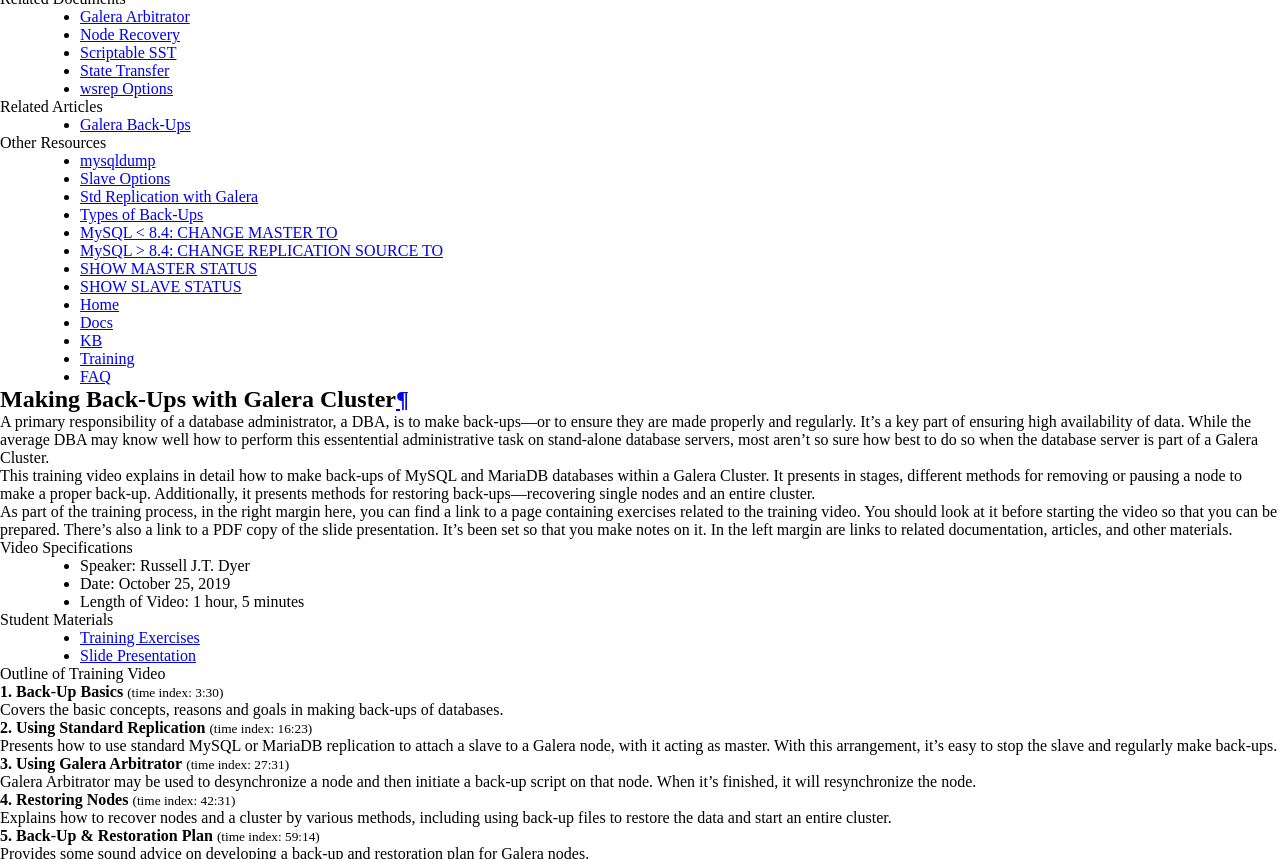
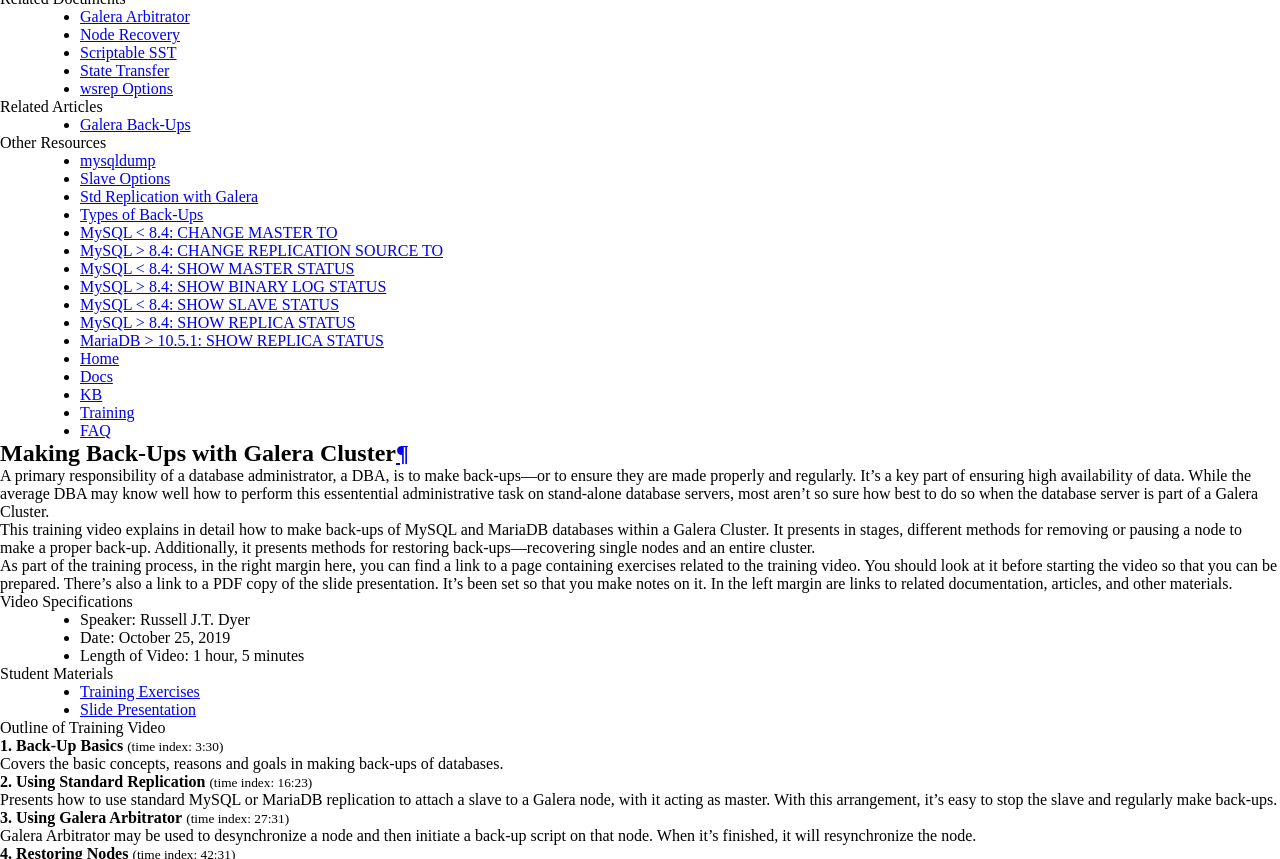
Before and after one commit to codership/documentation, a Sphinx documentation site: the page built from galeracluster/source/training/videos/galera-backup.rst, in a window 1280 px wide and 900 px high, scrolled down 316 px, cut to the strip 0-859 px from the top of the window. Built offline with Sphinx 7.4.7, drawn with Linux system fonts in a browser that asks for light colours; comment, search, counter and statistics services are not loaded; some of the changed text lies outside the part shown.

Commit message:
Statement names updated to allow for changes in MySQL/MariaDB naming conventions

```diff
--- a/galeracluster/source/training/videos/galera-backup-exercises.rst
+++ b/galeracluster/source/training/videos/galera-backup-exercises.rst
@@ -132,7 +132,7 @@ This set of exercises require all four servers mentioned in the requirements abo
 
 5. Create a user with ``REPLICATION CLIENT`` on the Galera node you’ve designated to be a master. Use ``mysqldump`` to make a copy of all of the databases on the master. Be sure to use the ``--flush-logs`` and ``--master-data`` options.
 
-6. Use the ``scp`` command to copy the dump file you created on the master, to the slave.  Load the data on the slave, using the ``mysql`` client. Execute the ``CHANGE MASTER TO`` (for MySQL releases before 8.4) or ``CHANGE REPLICATION SOURCE TO`` (for MySQL releases 8.4 und upper) statement to provide the IP address and port 3306, as well as the replication user name and password. Then start replication by executing the ``START SLAVE`` statement on the slave.  Check that replication is running fine with ``SHOW SLAVE STATUS`` on the slave. Try changing some data on the master and see if it replicates to the slave.
+6. Use the ``scp`` command to copy the dump file you created on the master, to the slave.  Load the data on the slave, using the ``mysql`` client. Execute the ``CHANGE MASTER TO`` (MySQL < 8.4) or ``CHANGE REPLICATION SOURCE TO`` (MySQL > 8.4) statement to provide the IP address and port 3306, as well as the replication user name and password. Then start replication by executing either the ``START SLAVE`` (MySQL < 8.4) or ``START REPLICA`` (MySQL > 8.4) statement on the slave.  Check that replication is running fine with either ``SHOW SLAVE STATUS`` (MySQL < 8.4) or ``SHOW REPLICA STATUS`` (MySQL > 8.4, MariaDB > 10.5.1) on the slave. Try changing some data on the master and see if it replicates to the slave.
 
 7. Make a directory called ``backups``, with a sub-directory within it called ``temp``. Stop the slave and use `mysqldump` to make a back-up on it to a the ``backups``, ``temp`` sub-directory.  Copy the binary log files, as well as the MySQL configuration file to the temporary back-up sub-directory.  Then tar and zip the back-up files. Start the slave again and make sure replication is running.
 
--- a/galeracluster/source/training/videos/galera-backup.rst
+++ b/galeracluster/source/training/videos/galera-backup.rst
@@ -52,8 +52,11 @@
       - `Types of Back-Ups <https://dev.mysql.com/doc/mysql-backup-excerpt/en/backup-types.html>`_
       - `MySQL < 8.4: CHANGE MASTER TO <https://dev.mysql.com/doc/refman/8.0/en/change-master-to.html>`_
       - `MySQL > 8.4: CHANGE REPLICATION SOURCE TO <https://dev.mysql.com/doc/refman/8.4/en/change-replication-source-to.html>`_
-      - `SHOW MASTER STATUS <https://dev.mysql.com/doc/refman/en/show-master-status.html>`_
-      - `SHOW SLAVE STATUS <https://dev.mysql.com/doc/refman/en/show-slave-status.html>`_
+      - `MySQL < 8.4: SHOW MASTER STATUS <https://dev.mysql.com/doc/refman/8.0/en/show-master-status.html>`_
+      - `MySQL > 8.4: SHOW BINARY LOG STATUS <https://dev.mysql.com/doc/refman/8.4/en/show-binary-log-status.html>`_
+      - `MySQL < 8.4: SHOW SLAVE STATUS <https://dev.mysql.com/doc/refman/8.0/en/show-slave-status.html>`_
+      - `MySQL > 8.4: SHOW REPLICA STATUS <https://dev.mysql.com/doc/refman/8.4/en/show-replica-status.html>`_
+      - `MariaDB > 10.5.1:  SHOW REPLICA STATUS <https://mariadb.com/kb/en/show-replica-status/>`_
 
 .. container:: top-links
 
@@ -153,8 +156,11 @@ Making Back-Ups with Galera Cluster
    - `Types of Back-Ups <https://dev.mysql.com/doc/mysql-backup-excerpt/en/backup-types.html>`_
    - `MySQL < 8.4: CHANGE MASTER TO <https://dev.mysql.com/doc/refman/8.0/en/change-master-to.html>`_
    - `MySQL > 8.4: CHANGE REPLICATION SOURCE TO <https://dev.mysql.com/doc/refman/8.4/en/change-replication-source-to.html>`_
-   - `SHOW MASTER STATUS <https://dev.mysql.com/doc/refman/en/show-master-status.html>`_
-   - `SHOW SLAVE STATUS <https://dev.mysql.com/doc/refman/en/show-slave-status.html>`_
+   - `MySQL < 8.4: SHOW MASTER STATUS <https://dev.mysql.com/doc/refman/8.0/en/show-master-status.html>`_
+   - `MySQL > 8.4: SHOW BINARY LOG STATUS <https://dev.mysql.com/doc/refman/8.4/en/show-binary-log-status.html>`_
+   - `MySQL < 8.4: SHOW SLAVE STATUS <https://dev.mysql.com/doc/refman/8.0/en/show-slave-status.html>`_
+   - `MySQL > 8.4: SHOW REPLICA STATUS <https://dev.mysql.com/doc/refman/8.4/en/show-replica-status.html>`_
+   - `MariaDB > 10.5.1:  SHOW REPLICA STATUS <https://mariadb.com/kb/en/show-replica-status/>`_
 
 
 .. toctree::
--- a/galeracluster/source/training/videos/galera-standard-replication-exercises.rst
+++ b/galeracluster/source/training/videos/galera-standard-replication-exercises.rst
@@ -122,9 +122,9 @@ Do these exercises after viewing the three sections on Standard Replication |---
 
 3. Use mysqldump to dump all of the databases on the master, although it will only have the system databases.  Be sure to use the ``--master-data`` and ``--flush-logs`` option.  Then use ``scp`` to copy the dump file from the master to the slave. Restart ``mysqld`` on the slave when you finish. Use the ``mysql`` client to process the dump file on the slave.
 
-4. Execute the ``CHANGE MASTER TO`` (for MySQL releases before 8.4) or ``CHANGE REPLICATION SOURCE TO`` (for MySQL releases 8.4 und upper) statement on the slave to provide the slave with the replication user name and password, and the port and IP address for communicating with the master.
+4. Execute the ``CHANGE MASTER TO`` (MySQL < 8.4) or ``CHANGE REPLICATION SOURCE TO`` (MySQL > 8.4) statement on the slave to provide the slave with the replication user name and password, and the port and IP address for communicating with the master.
 
-5. Use the ``START SLAVE`` statement to start the slave replicating.  Use ``SHOW SLAVE STATUS`` to check the slave’s status and to see if there are any errors.  Execute ``SHOW MASTER STATUS`` on the master.  Compare the name of the master’s binary and position to the corresponding values on the slave in the results of ``SHOW SLAVE STATUS``. If everything agrees and there are no error, enter a ``CREATE DATABASE`` statement on the master and see if it’s replicated on the slave.  If there are any problems, resolve them or start over.  Don’t do the next exercises until replication is working properly.
+5. Use either the ``START SLAVE`` (MySQL < 8.4) or ``START REPLICA`` (MySQL > 8.4) statement to start the slave replicating.  Use either ``SHOW SLAVE STATUS`` (MySQL < 8.4) or ``SHOW REPLICA STATUS`` (MySQL > 8.4, MariaDB > 10.5.1) to check the slave’s status and to see if there are any errors.  Execute either ``SHOW MASTER STATUS`` (MySQL < 8.4) or ``SHOW BINARY LOG STATUS`` (MySQL > 8.4) on the master.  Compare the name of the master’s binary and position to the corresponding values on the slave in the results of ``SHOW SLAVE STATUS``/``SHOW REPLICA STATUS``. If everything agrees and there are no error, enter a ``CREATE DATABASE`` statement on the master and see if it’s replicated on the slave.  If there are any problems, resolve them or start over.  Don’t do the next exercises until replication is working properly.
 
 6. Download the sample database, the ``company`` database to the master server.  There’s one for MySQL and another for MariaDB: use the one that matches your database system. Both were created with mysqldump, so use the ``mysql`` client to load the data onto the master.  When you’re finished, check the slave to see if it has replicated the database and its data.
 
```
Also changed, not shown: galeracluster/source/training/tutorials/galera-backup.rst (+13 -1 lines), galeracluster/source/training/videos/galera-standard-replication.rst (+12 -6 lines).
